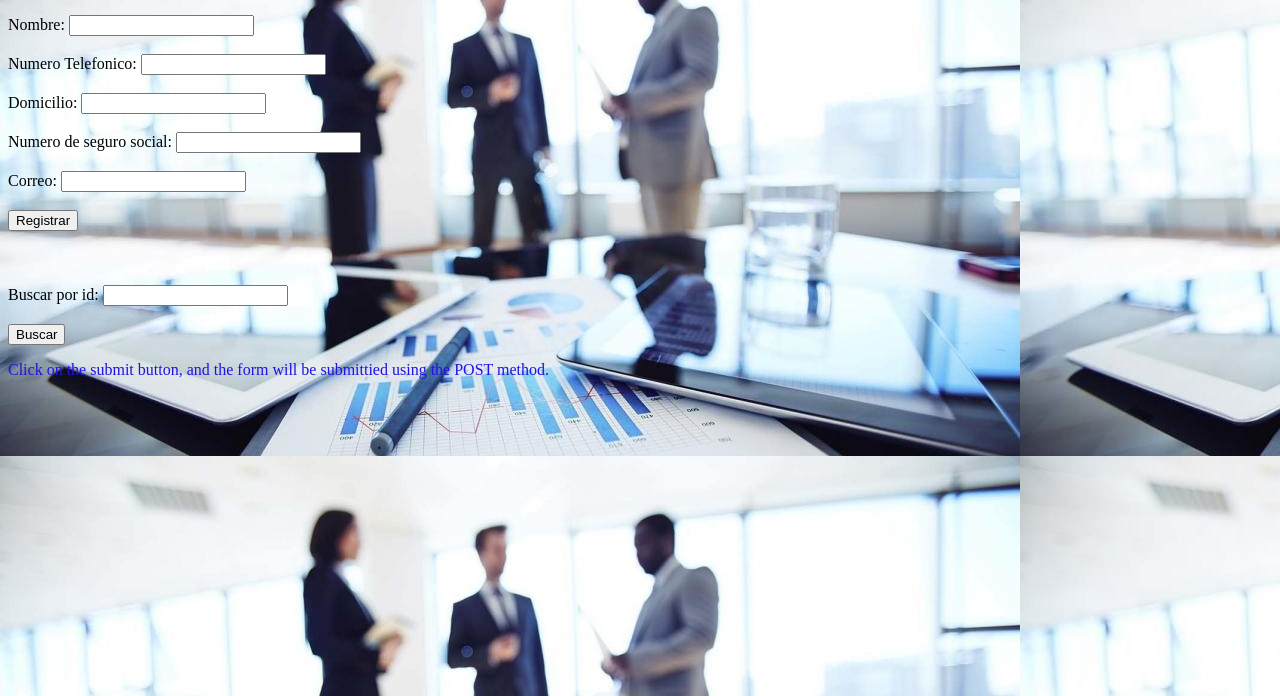
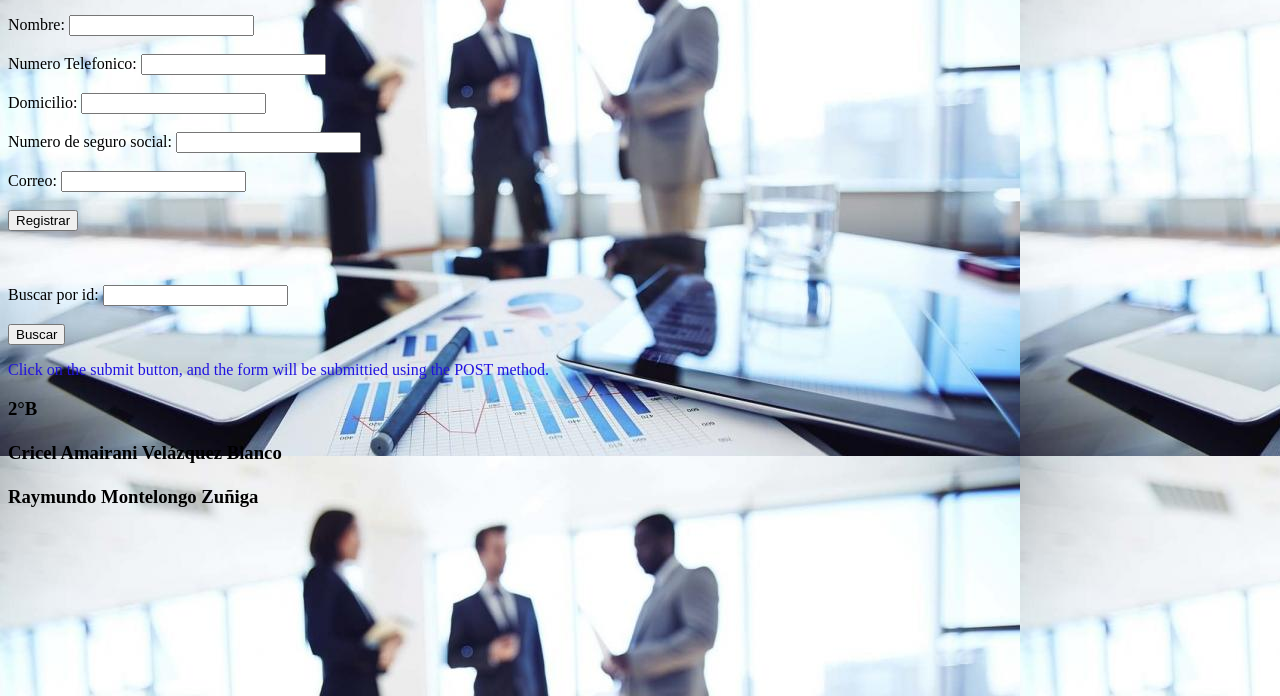
Before and after one commit to amairani20blanco/Api-rest-trabajador, a website: page index.html in a window 1280 px wide. Shown: the part 104-800 px from the top of the page. Drawn offline with Linux system fonts and the light colour scheme.

Commit message:
Update index.html

```diff
--- a/index.html
+++ b/index.html
@@ -27,6 +27,9 @@
 </form>
 
 <p style="color:rgb(32, 18, 224);">Click on the submit button, and the form will be submittied using the POST method.</p></p>
+  <h3> 2°B <br><br>
+  Cricel Amairani Velázquez Blanco <br><br>
+  Raymundo Montelongo Zuñiga </body>
 
 </body>
 </html>
```
